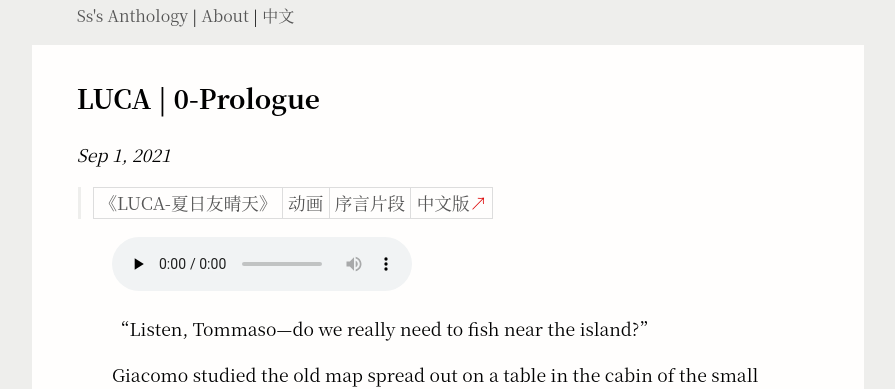
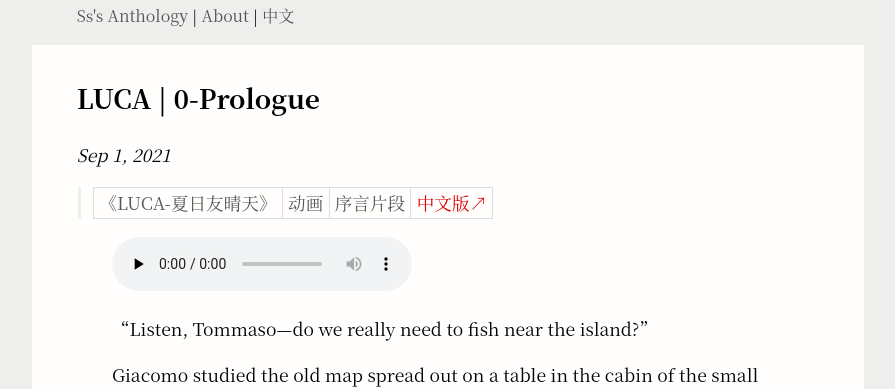
Before and after one commit to Sansuiz/wenji, a Jekyll site: the page built from _posts/2021-09-01-luca-prologue.md, in a window 1280 px wide and 900 px high. Shown: the top 389 px of the window, without its empty margins (192-1087 px from the left). Built offline with Jekyll 4.4.1, drawn with Linux system fonts in a browser that asks for light colours; comment, search, counter and statistics services are not loaded.

```diff
--- a/_posts/2021-09-01-luca-prologue.md
+++ b/_posts/2021-09-01-luca-prologue.md
@@ -6,7 +6,7 @@ categories: en
 tags: 电影 EN 童话
 ---
 
->《LUCA-夏日友晴天》 | 动画 | 序言片段 | 中文版[↗](https://buyivi.xyz/wenji/luca-prologue/)
+>《LUCA-夏日友晴天》 | 动画 | 序言片段 | [中文版↗](https://buyivi.xyz/wenji/luca-prologue/)
 
 &emsp;&emsp;<audio id="audio" controls="" preload="none">
       <source id="m4a" src="https://buyivi.xyz/wenji/files/audio/Luca/Prologue.m4a">
```
